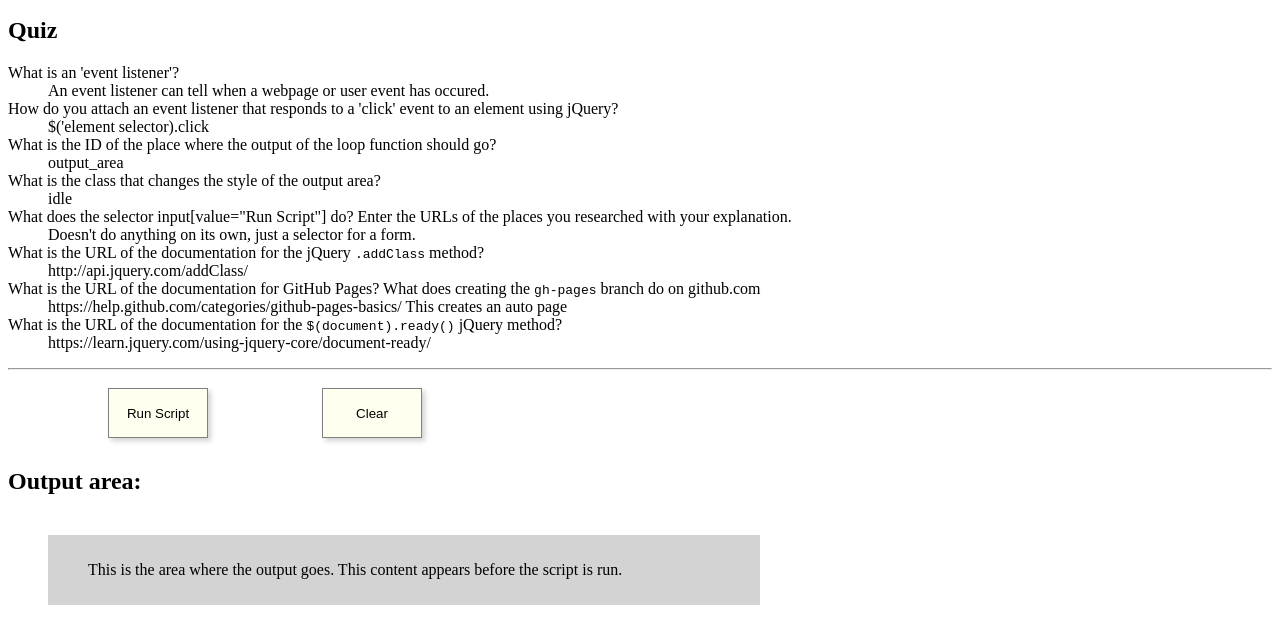
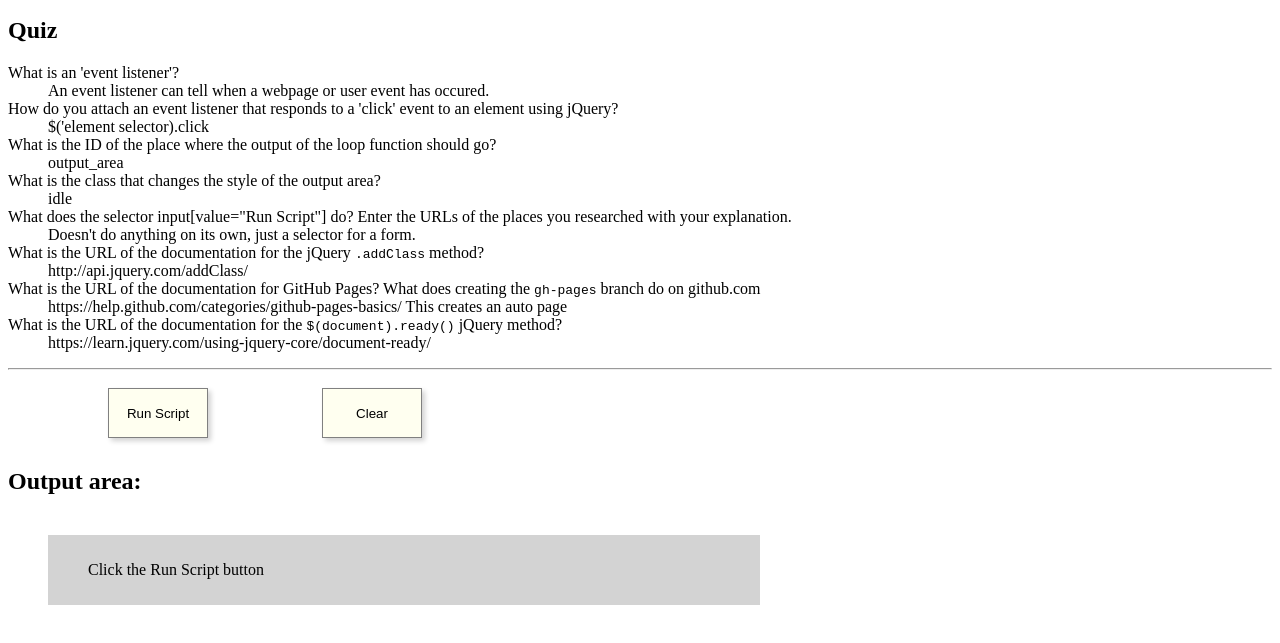
Before and after one commit to jamesmlink/jquery_exercise1, a plain HTML site: page index.html in a window 1280 px wide. Both pictures are taken after a click on the button "Clear". Shown: the part 87-730 px from the top of the page. Drawn offline with nearby package versions, Linux system fonts and the light colour scheme.

Commit message:
Clear button script

```diff
--- a/index.html
+++ b/index.html
@@ -63,6 +63,13 @@
 
         // attach an event listener to the Clear button here
 
+        $('input[value="Clear"]').click( function(){
+          console.log('Caught a "Clear" click event.');
+          $("#output_area").removeClass( 'selected').html("<p>Click the Run Script button</p>");
+        });
+
+
+
       }); // end of $(document).ready
 
       /*
```
